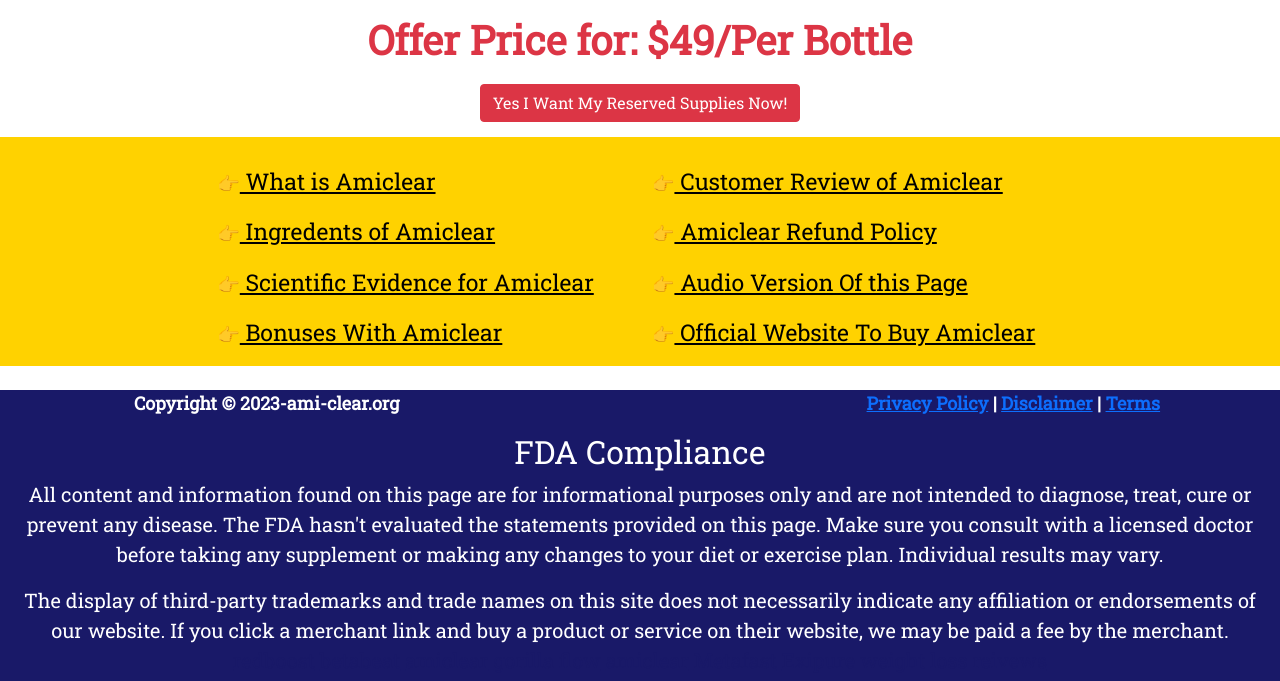
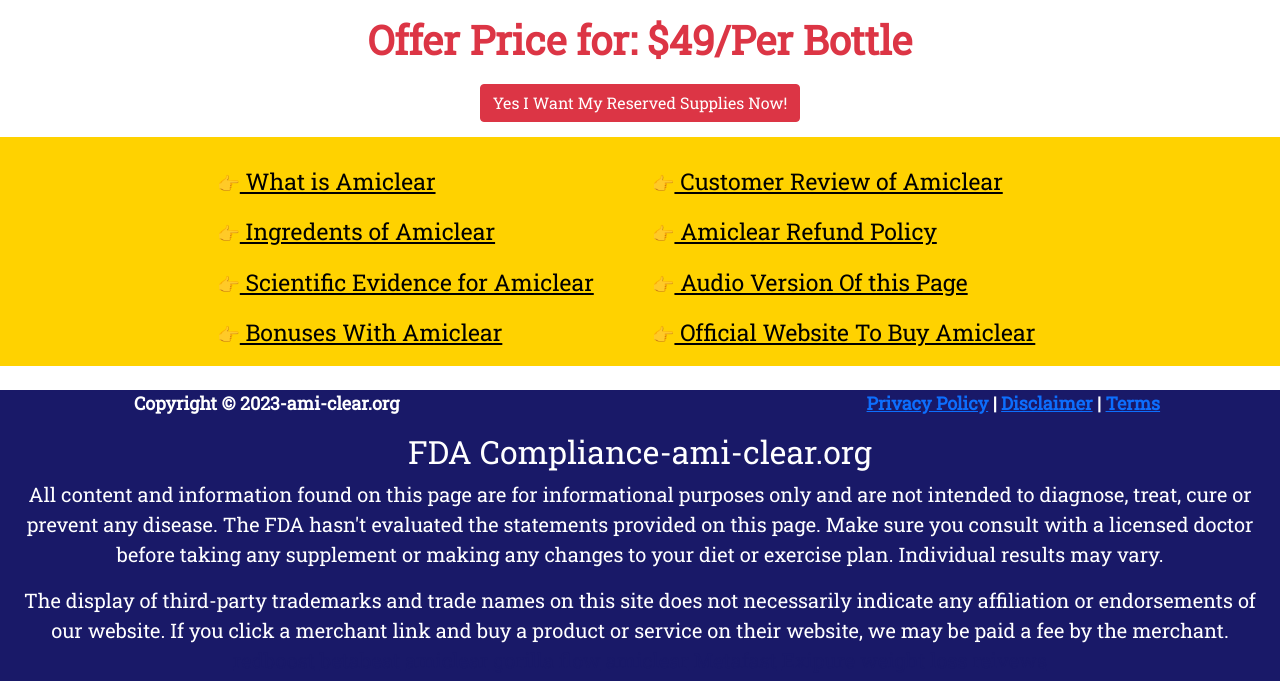
Before and after one commit to dilipcb/amiclear, a plain HTML site: page index.html in a window 1280 px wide. Shown: the part 7644-8325 px from the top of the page. Drawn offline with nearby package versions, Linux system fonts and the light colour scheme.

Commit message:
Update index.html

```diff
--- a/index.html
+++ b/index.html
@@ -640,7 +640,7 @@
 
         <div class="row" align="center" style="font-size:20px;background-color:#191968;">
             <div class="col-xs-12 col-sm-12 col-md-12 col-lg-12">
-                <h2>FDA Compliance</h2>
+                <h2>FDA Compliance-ami-clear.org</h2>
                 <p> All content and information found on this page are for informational purposes only and are not intended to diagnose, treat, cure or prevent any disease. The FDA hasn't evaluated the statements provided on this page. Make sure you consult with a licensed doctor before taking any supplement or making any changes to your diet or exercise plan. Individual results may vary.</p>
                 <p> The display of third-party trademarks and trade names on this site does not necessarily indicate any affiliation or endorsements of our website. If you click a merchant link and buy a product or service on their website, we may be paid a fee by the merchant.
                 <a href="https://breakfastburnusa.us/" style="color:#191968">redboost</a>  <a href="https://gorillaflowus.org" style="color:#191968">betabeat</a>
```
